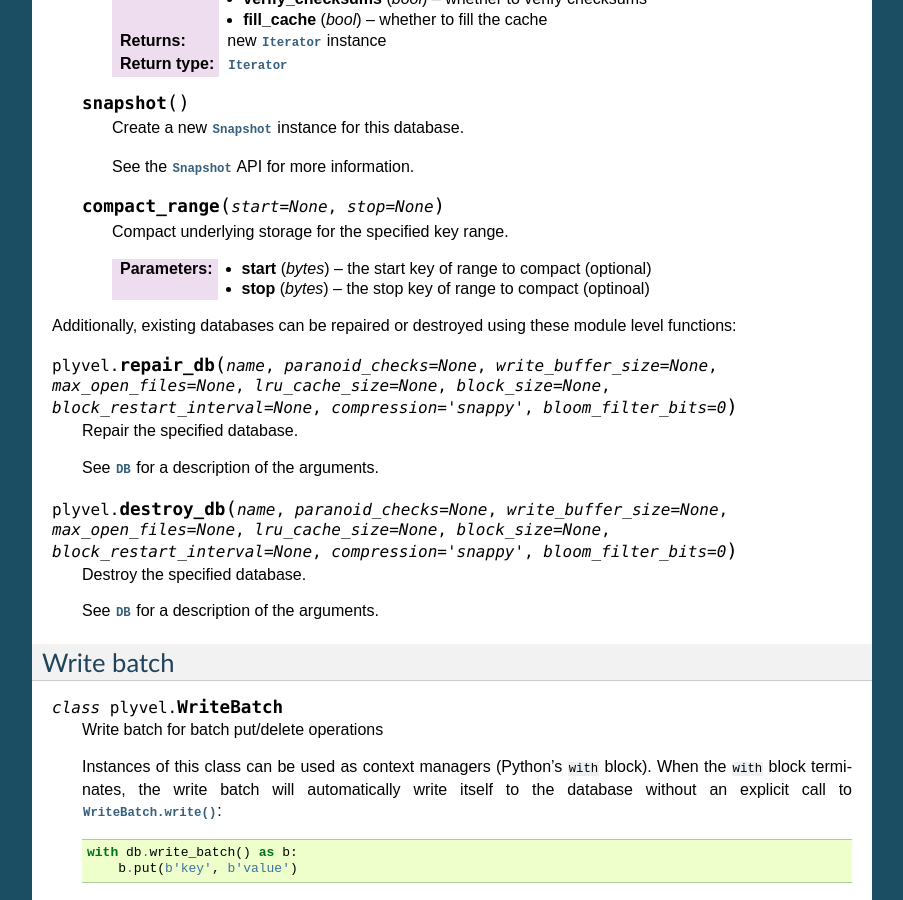
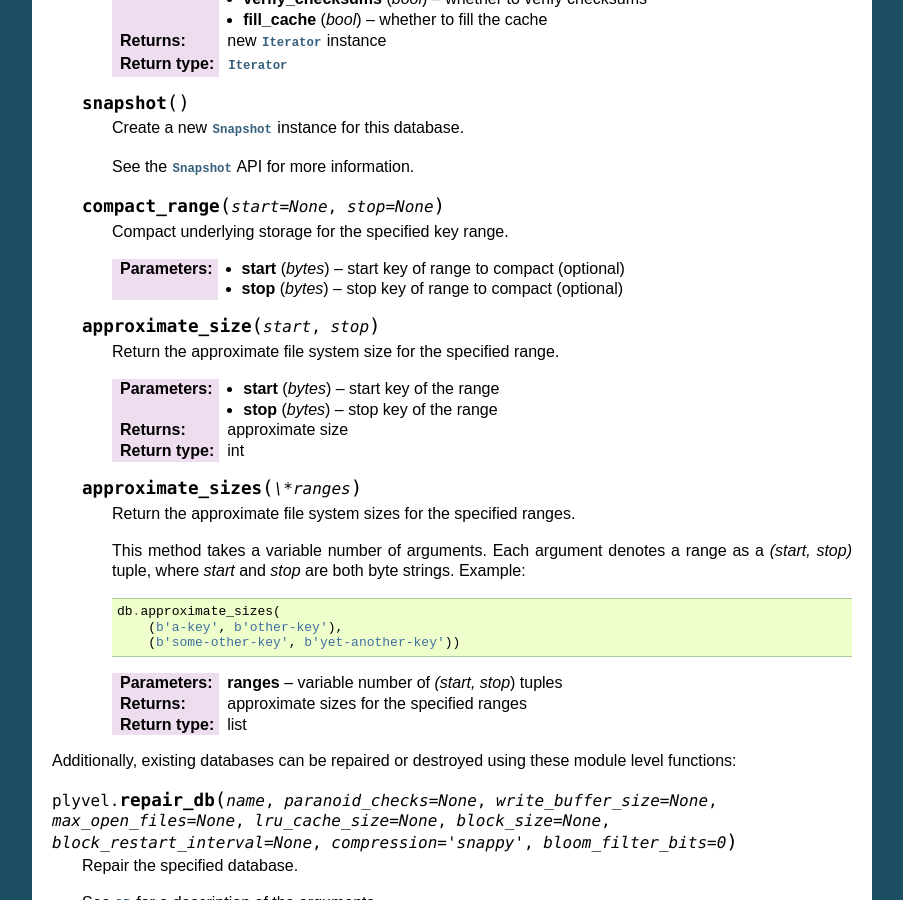
Before and after one commit to wbolster/plyvel, a Sphinx documentation site: the page built from doc/api.rst, in a window 1280 px wide and 900 px high, scrolled down 1954 px. Shown: the whole window, without its empty margins (198-1101 px from the left). Built offline with Sphinx 7.4.7, drawn with Linux system fonts in a browser that asks for light colours; some of the changed text lies outside the part shown.

Commit message:
Implement DB.approximate_size(s) methods
Wrapped the LevelDB GetApproximateSizes method as two
.approximate_size() and .approximate_sizes().

```diff
--- a/TODO.rst
+++ b/TODO.rst
@@ -9,4 +9,3 @@ Required before this library is to be taken seriously:
 Lower priority tasks:
 
 * Custom comparators (if desired at all)
-* Wrap DB.GetApproximateSizes()
--- a/doc/api.rst
+++ b/doc/api.rst
@@ -133,8 +133,35 @@ Database
 
       Compact underlying storage for the specified key range.
 
-      :param bytes start: the start key of range to compact (optional)
-      :param bytes stop: the stop key of range to compact (optinoal)
+      :param bytes start: start key of range to compact (optional)
+      :param bytes stop: stop key of range to compact (optional)
+
+
+   .. py:method:: approximate_size(start, stop)
+
+      Return the approximate file system size for the specified range.
+
+      :param bytes start: start key of the range
+      :param bytes stop: stop key of the range
+      :return: approximate size
+      :rtype: int
+
+
+   .. py:method:: approximate_sizes(\*ranges)
+
+      Return the approximate file system sizes for the specified ranges.
+
+      This method takes a variable number of arguments. Each argument denotes a
+      range as a `(start, stop)` tuple, where `start` and `stop` are both byte
+      strings. Example::
+
+         db.approximate_sizes(
+             (b'a-key', b'other-key'),
+             (b'some-other-key', b'yet-another-key'))
+
+      :param ranges: variable number of `(start, stop`) tuples
+      :return: approximate sizes for the specified ranges
+      :rtype: list
 
 
 Additionally, existing databases can be repaired or destroyed using these module
```
Also changed, not shown: test_plyvel.py (+39 -0 lines), 1 other file.
